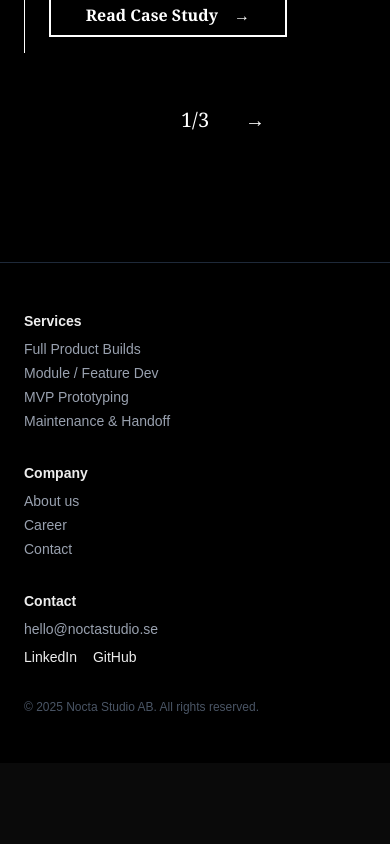
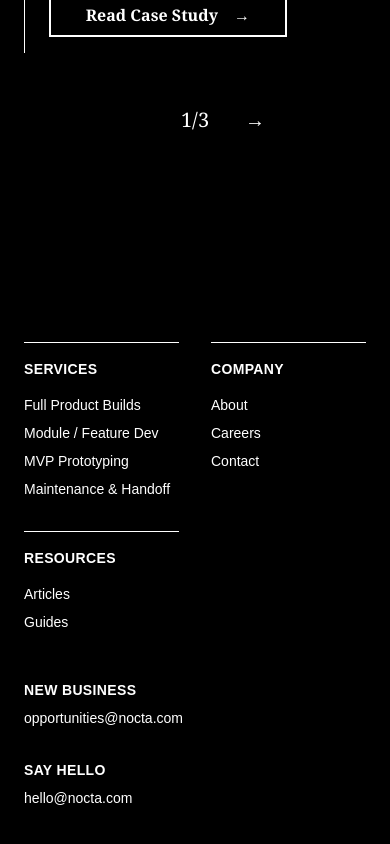
Before and after one commit to bymaxchen/nocta-offical-website, a Next.js app: page / in a window 390 px wide. Shown: the part 3947-4791 px from the top of the page. Before the commit the page ends 4710 px from the top, so only its background shows below. Built offline with nearby package versions, Linux system fonts and the light colour scheme.

Commit message:
footer style

```diff
--- a/src/app/components/Footer.tsx
+++ b/src/app/components/Footer.tsx
@@ -1,34 +1,56 @@
+import Link from 'next/link';
+
 export function Footer() {
   return (
-      <footer className="bg-black text-sm px-6 py-12 border-t border-gray-800">
-        <div className="grid grid-cols-1 sm:grid-cols-2 md:grid-cols-3 gap-8">
-          <div>
-            <h4 className="font-semibold mb-2">Services</h4>
-            <ul className="space-y-1 text-gray-400">
-              <li>Full Product Builds</li>
-              <li>Module / Feature Dev</li>
-              <li>MVP Prototyping</li>
-              <li>Maintenance & Handoff</li>
+    <footer className="bg-black text-white px-6 py-12 text-sm">
+      {/* Top border to separate from above content */}
+      <div className=" pt-8">
+        <div className="grid grid-cols-2 sm:grid-cols-2 md:grid-cols-4 gap-8">
+          {/* SERVICES */}
+          <div className="border-t border-white pt-4">
+            <h3 className="uppercase font-semibold mb-4 tracking-wide">Services</h3>
+            <ul className="space-y-2">
+              <li><Link href="#" className="hover:underline">Full Product Builds</Link></li>
+              <li><Link href="#" className="hover:underline">Module / Feature Dev</Link></li>
+              <li><Link href="#" className="hover:underline">MVP Prototyping</Link></li>
+              <li><Link href="#" className="hover:underline">Maintenance & Handoff</Link></li>
             </ul>
           </div>
-          <div>
-            <h4 className="font-semibold mb-2">Company</h4>
-            <ul className="space-y-1 text-gray-400">
-              <li>About us</li>
-              <li>Career</li>
-              <li>Contact</li>
+          {/* COMPANY */}
+          <div className="border-t border-white pt-4">
+            <h3 className="uppercase font-semibold mb-4 tracking-wide">Company</h3>
+            <ul className="space-y-2">
+              <li><Link href="#" className="hover:underline">About</Link></li>
+              <li><Link href="#" className="hover:underline">Careers</Link></li>
+              <li><Link href="#" className="hover:underline">Contact</Link></li>
             </ul>
           </div>
+          {/* RESOURCES */}
+          <div className="border-t border-white pt-4">
+            <h3 className="uppercase font-semibold mb-4 tracking-wide">Resources</h3>
+            <ul className="space-y-2">
+              <li><Link href="#" className="hover:underline">Articles</Link></li>
+              <li><Link href="#" className="hover:underline">Guides</Link></li>
+            </ul>
+          </div>
+        </div>
+
+        {/* Bottom contact info */}
+        <div className="mt-12 grid grid-cols-1 md:grid-cols-2 gap-8">
           <div>
-            <h4 className="font-semibold mb-2">Contact</h4>
-            <p className="text-gray-400 mb-2">hello@noctastudio.se</p>
-            <div className="flex space-x-4">
-              <a href="#">LinkedIn</a>
-              <a href="#">GitHub</a>
+            <h4 className="uppercase font-semibold mb-2 tracking-wide">New Business</h4>
+            <Link href="mailto:opportunities@nocta.com" className="hover:underline">
+              opportunities@nocta.com
+            </Link>
+          </div>
+          <div>
+            <h4 className="uppercase font-semibold mb-2 tracking-wide">Say Hello</h4>
+            <Link href="mailto:hello@nocta.com" className="hover:underline">
+              hello@nocta.com
+            </Link>
           </div>
         </div>
       </div>
-        <div className="mt-8 text-xs text-gray-600">© 2025 Nocta Studio AB. All rights reserved.</div>
     </footer>
   );
 }
--- a/src/app/components/FullScreenMenu.tsx
+++ b/src/app/components/FullScreenMenu.tsx
@@ -13,6 +13,10 @@ const MENU = [
   {
     label: "Company",
     children: ["Career", "About us", "Contact"],
+  },
+  {
+    label: "Resources",
+    children: ["Articles", "Case Studies", "Guides"],
   },
 ];
 
```
Lines whose indentation alone changed are shown as unchanged.
